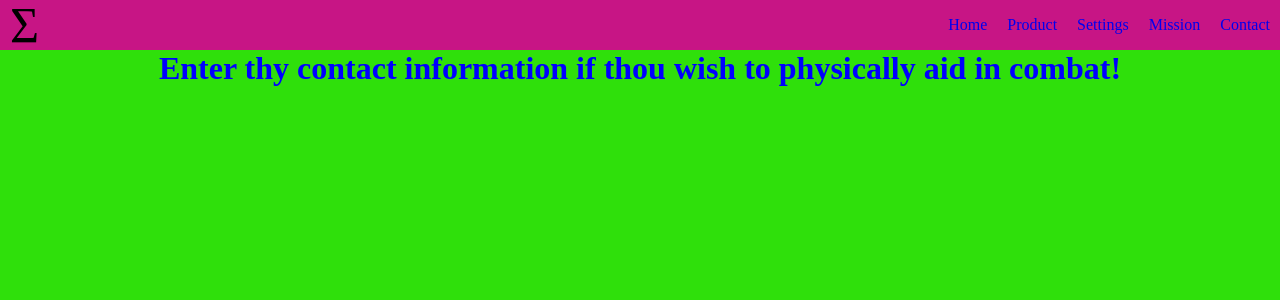
After one commit to Hypochlorites/Test-Django-product-site, a Django app: page /contact in a window 1280 px wide. The commit adds this page. Shown: the top 300 px of the page. Run offline with Django 3.2, Linux system fonts and the light colour scheme.

Commit message:
Added settings and contact page

```diff
--- /dev/null
+++ b/base/templates/base/contact.html
@@ -0,0 +1,13 @@
+{% extends "./default.html" %}
+
+{% load static %}
+
+
+{% block head %}
+<title> Contact  </title>
+<link rel="stylesheet" href="{% static 'base/styles.css' %}">
+{% endblock %}
+
+{% block content %}
+<h1> Enter thy contact information if thou wish to physically aid in combat! </h1>
+{% endblock %}
--- a/base/templates/base/default.html
+++ b/base/templates/base/default.html
@@ -21,9 +21,9 @@
         <ul class="nav-links">
           <li><a href="{% url 'home' %}">Home</a></li>
           <li><a href="{% url 'product' %}">Product</a></li>
-          <li><a href="#">Settings</a></li>
+          <li><a href="{% url 'settings' %}">Settings</a></li>
           <li><a href="{% url 'mission' %}">Mission</a></li>
-          <li><a href="#">Contact</a></li>
+          <li><a href="{% url 'contact' %}">Contact</a></li>
         </ul>
       </div>
     </nav>
--- a/base/urls.py
+++ b/base/urls.py
@@ -5,5 +5,6 @@ urlpatterns = [
     path('', views.homepage, name='home'),
     path('product', views.product, name='product'),
     path('mission', views.mission, name='mission'),
-
+    path('contact', views.contact, name='contact'),
+    path('settings', views.settings, name='settings'),
 ]
--- a/base/views.py
+++ b/base/views.py
@@ -18,3 +18,11 @@ def product(request):
 def mission(request):
   context = {}
   return render(request, 'base/mission.html', context)
+
+def contact(request):
+  context = {}
+  return render(request, 'base/contact.html', context)
+
+def settings(request):
+  context = {}
+  return render(request, 'base/settings.html', context)
```
Also changed, not shown: base/templates/base/settings.html (added, +13 -0 lines).
